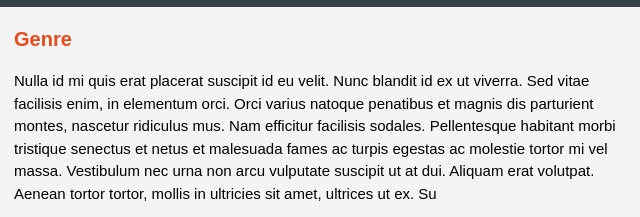
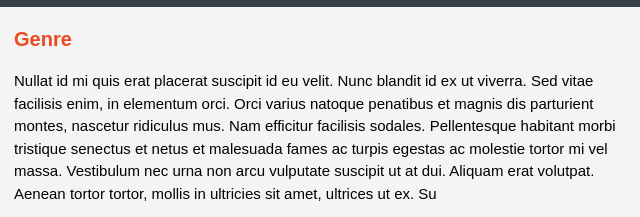
Before and after one commit to Suseendhiran/Movieflix, a plain HTML site: page about.html in a window 1280 px wide. Shown: the part 182-399 px from the top of the page, 114-754 px from the left. Drawn offline with Linux system fonts and the light colour scheme.

Commit message:
Update about.html

```diff
--- a/about.html
+++ b/about.html
@@ -34,7 +34,7 @@
 	<div class="container">
 		<article id="maincol">
 			<h2>Genre</h2>
-			<p>Nulla id mi quis erat placerat suscipit id eu velit. Nunc blandit id ex ut viverra. Sed vitae facilisis enim, in elementum orci. Orci varius natoque penatibus et magnis dis parturient montes, nascetur ridiculus mus. Nam efficitur facilisis sodales. Pellentesque habitant morbi tristique senectus et netus et malesuada fames ac turpis egestas ac molestie tortor mi vel massa. Vestibulum nec urna non arcu vulputate suscipit ut at dui. Aliquam erat volutpat. Aenean tortor tortor, mollis in ultricies sit amet, ultrices ut ex. Su</p>
+			<p>Nullat id mi quis erat placerat suscipit id eu velit. Nunc blandit id ex ut viverra. Sed vitae facilisis enim, in elementum orci. Orci varius natoque penatibus et magnis dis parturient montes, nascetur ridiculus mus. Nam efficitur facilisis sodales. Pellentesque habitant morbi tristique senectus et netus et malesuada fames ac turpis egestas ac molestie tortor mi vel massa. Vestibulum nec urna non arcu vulputate suscipit ut at dui. Aliquam erat volutpat. Aenean tortor tortor, mollis in ultricies sit amet, ultrices ut ex. Su</p>
 			<p id="main2">ac molestie tortor mi vel massa. Vestibulum nec urna non arcu vulputate suscipit ut at dui. Aliquam erat volutpat. Aenean tortor tortor, mollis in ultricies sit amet, ultrices ut ex. ac molestie tortor mi vel massa. Vestibulum nec urna non arcu vulputate suscipit ut at dui. Aliquam erat volutpat. Aenean tortor tortor, mollis in ultricies sit amet, ultrices ut ex. Su in elementum orci. Orci varius natoque penatibus et magnis dis parturient montes, nascetur ridiculus mus. Nam efficitur facilisis sodales. Pellentesque habitant morbi tristique senectus et netus et malesuada fames ac turpis egestas ac molestie tortor mi</p>
 		</article>
 		<aside class="sidebar">
```
